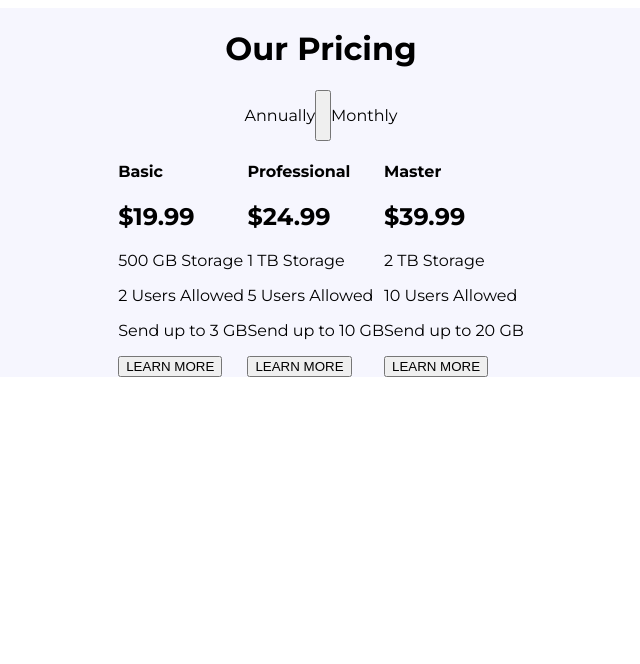
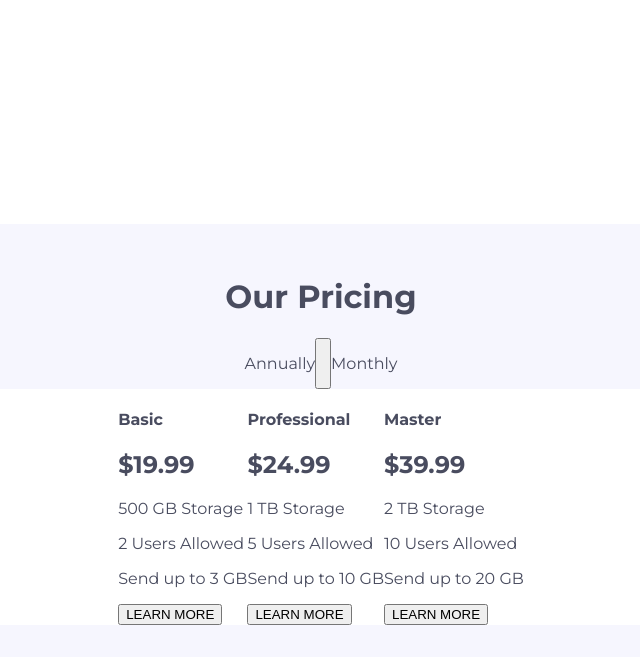
Before and after one commit to ChristalBell/pricing-component, a plain HTML site: page index.html in a window 1280 px wide. Shown: the whole page, without its empty margins (319-959 px from the left). Drawn offline with Linux system fonts and the light colour scheme.

Commit message:
beginning padding and margin

```diff
--- a/styles.css
+++ b/styles.css
@@ -1,6 +1,7 @@
 body{
     background-image: url(./images/bg-bottom.svg);
     background-size: 75%;
+    color: hsl(232, 13%, 33%);
     font-family: 'Montserrat', sans-serif;
 }
 
@@ -10,6 +11,8 @@ body{
     background-size: 10%;
     display:flex;
     flex-direction: column;
+    margin: 14rem 4rem;
+    padding: 2rem;
 }
  h1{
     display:grid;
@@ -23,7 +26,9 @@ body{
 }
 
 .boxes{
+    background-color: white;
     display:flex;
     flex-direction: row;
     justify-content: center;
+
 }
```
